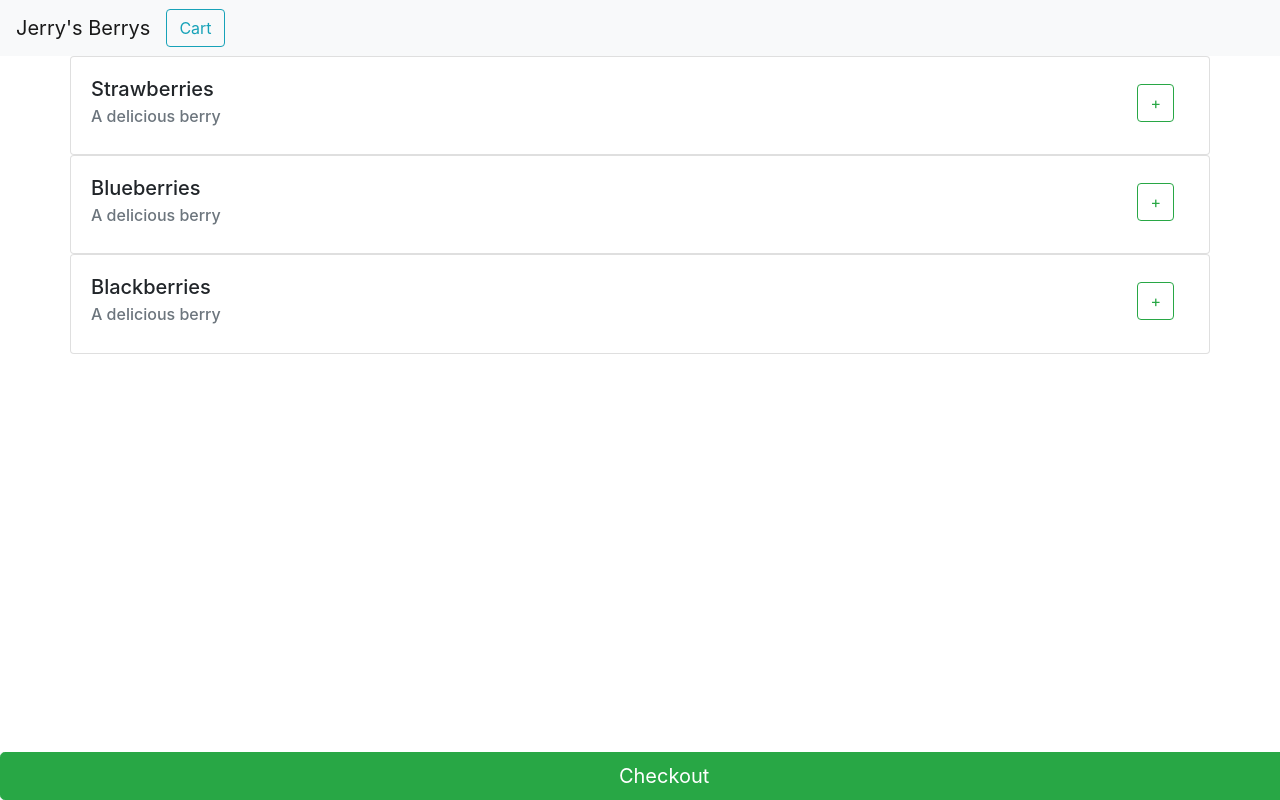
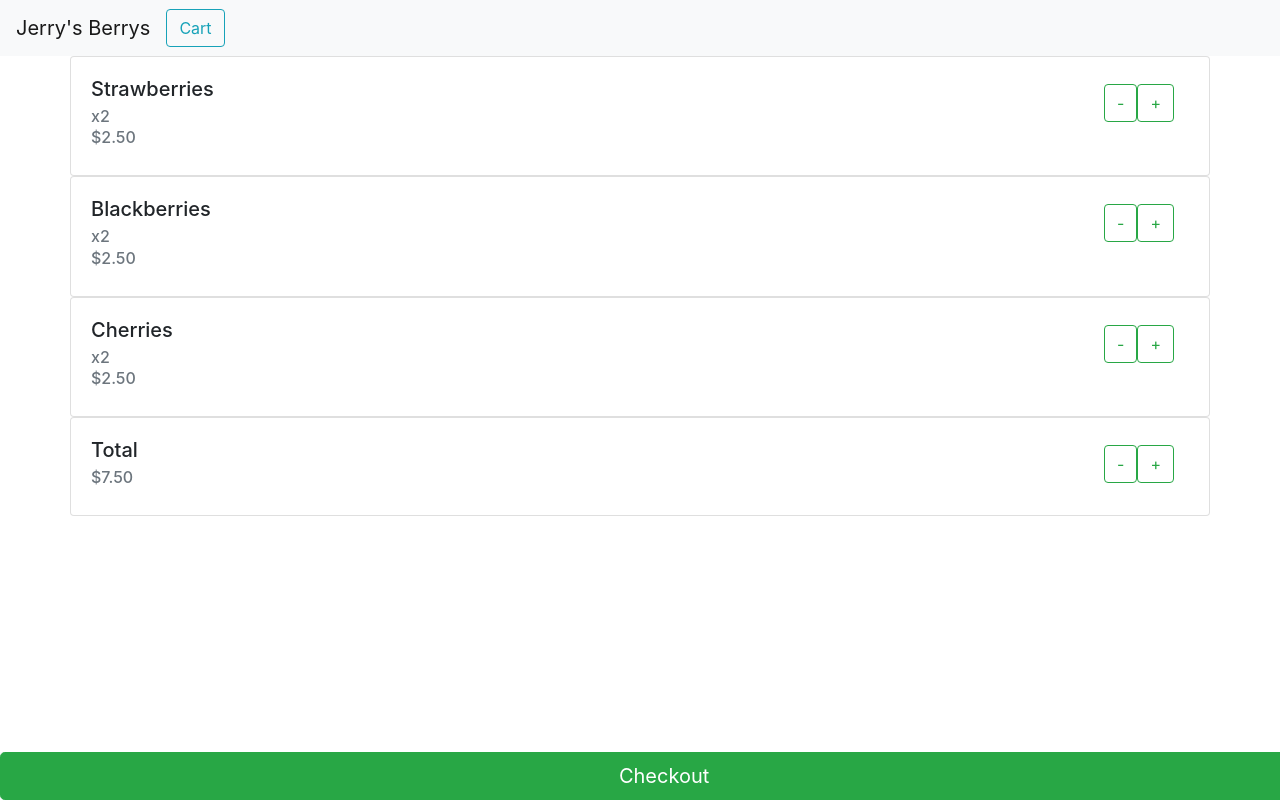
Before and after one commit to bulanov416/hackgt-2020, a React (Create React App) app in the folder client/: page / in a window 1280 px wide. Built offline with nearby package versions, Linux system fonts and the light colour scheme.

Commit message:
Added a Cart Page

```diff
--- a/client/src/App.js
+++ b/client/src/App.js
@@ -6,6 +6,7 @@ import Row from 'react-bootstrap/Row';
 import Col from 'react-bootstrap/Col';
 
 import Menu from './pages/Menu.js';
+import Cart from './pages/Cart.js';
 
 function App() {
   return (
@@ -14,7 +15,7 @@ function App() {
             <Navbar.Brand href="#home">Jerry's Berrys</Navbar.Brand>
             <Button variant="outline-info">Cart</Button>
         </Navbar>
-        <Menu />
+        <Cart />
         <Navbar fixed="bottom" bg={"light"} expand={"lg"} style={{"padding":"0px", 'width':'100%'}}>
             <Row className={"justify-content-center"} style={{"width":"100%"}}>
                 <Col style={{"paddingRight":"0px"}}>
--- /dev/null
+++ b/client/src/components/CartItem.js
@@ -0,0 +1,33 @@
+import React from 'react';
+
+import Button from 'react-bootstrap/Button';
+import Row from 'react-bootstrap/Row';
+import Col from 'react-bootstrap/Col';
+import Card from "react-bootstrap/Card";
+
+function CartItem(props) {
+
+    const { name, quantity, price } = props;
+
+    return (
+        <>
+            <Card>
+                <Card.Body>
+                    <Row style={{'width':'100%'}}>
+                        <Col>
+                            <Card.Title>{name}</Card.Title>
+                            <Card.Subtitle className="mb-2 text-muted"> { quantity } </Card.Subtitle>
+                            <Card.Subtitle className="mb-2 text-muted"> { price }</Card.Subtitle>
+                        </Col>
+                        <Col style={{"paddingRight":"0px"}}>
+                            <Button variant={'outline-success'} className={"float-right"} style={{'marginTop':'7px'}}>+</Button>
+                            <Button variant={'outline-success'} className={"float-right"} style={{'marginTop':'7px'}}>-</Button>
+                        </Col>
+                    </Row>
+                </Card.Body>
+            </Card>
+        </>
+    );
+}
+
+export default CartItem;
--- /dev/null
+++ b/client/src/pages/Cart.js
@@ -0,0 +1,18 @@
+import React from "react";
+
+import CartItem from "../components/CartItem";
+import Container from "react-bootstrap/Container";
+
+function Cart() {
+    return(
+        <Container style={{'padding':'0px'}}>
+            <CartItem name={"Strawberries"} quantity={"x2"} price={"$2.50"}/>
+            <CartItem name={"Blackberries"} quantity={"x2"} price={"$2.50"}/>
+            <CartItem name={"Cherries"} quantity={"x2"} price={"$2.50"}/>
+            {/*need to have total be something else --> not a cart item and need to add up total */}
+            <CartItem name={"Total"} price = {"$7.50"}/>
+        </Container>
+    );
+}
+
+export default Cart;
```
Also changed, not shown: 1 other file (tests, documents, lock files or other folders).
